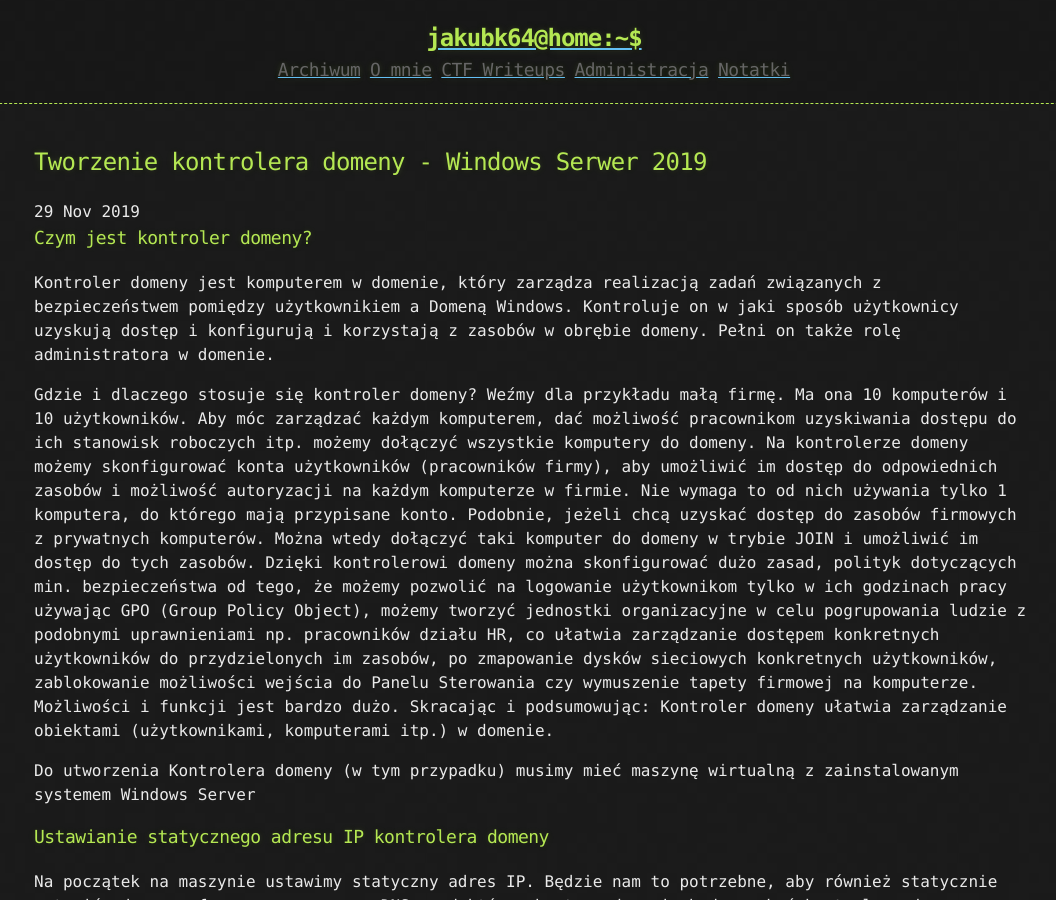
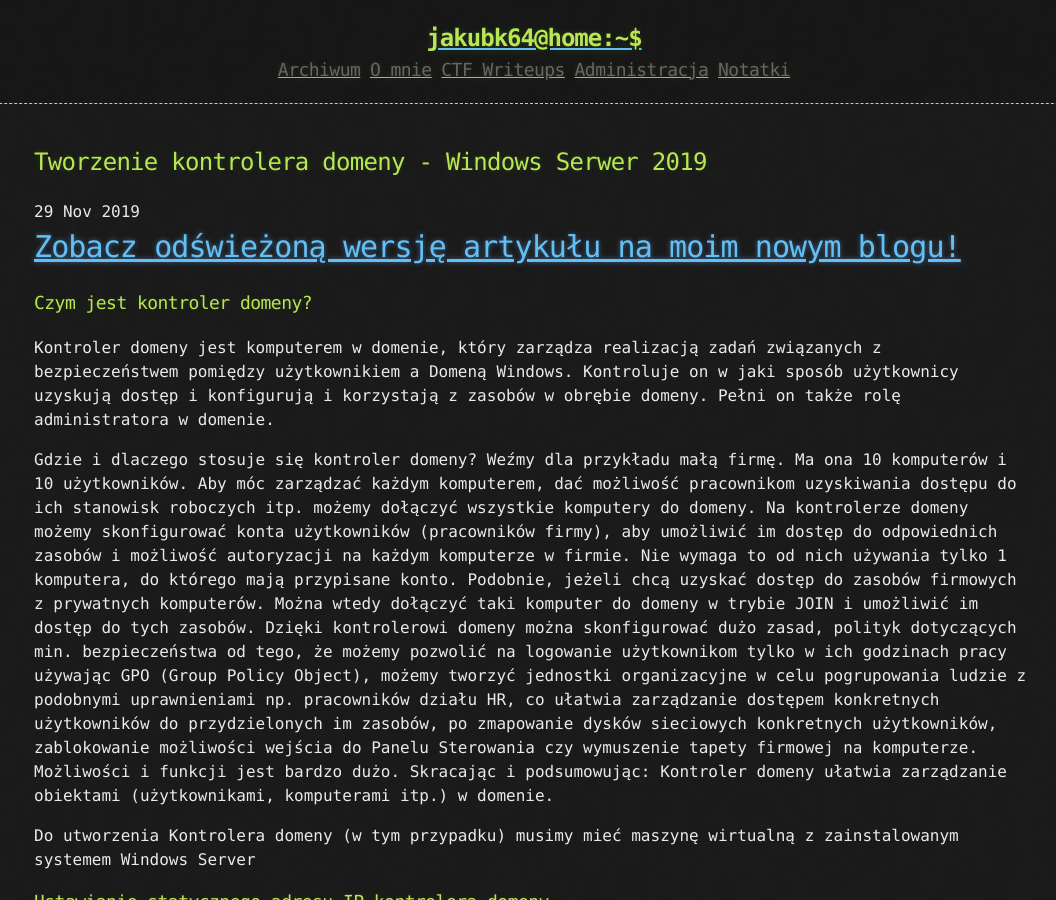
Before and after one commit to JakubK64/jakubk64.github.io, a Jekyll site: the page built from _posts/2019-11-29-creating-DC.md, in a window 1280 px wide and 900 px high. Shown: the whole window, without its empty margins (106-1162 px from the left). Built offline with Jekyll 4.4.1, drawn with Linux system fonts in a browser that asks for light colours.

Commit message:
Update new article reference

```diff
--- a/_posts/2019-11-29-creating-DC.md
+++ b/_posts/2019-11-29-creating-DC.md
@@ -4,6 +4,8 @@
 published: true
 tags: Hyper-V VM maszyna windows server 2019 2016 domain controller DC
 ---
+
+# [Zobacz odświeżoną wersję artykułu na moim nowym blogu!](https://mlodszybezpiecznik.pl/2021/01/26/tworzenie-kontrolera-domeny/)
 
 ### Czym jest kontroler domeny?
 
```
